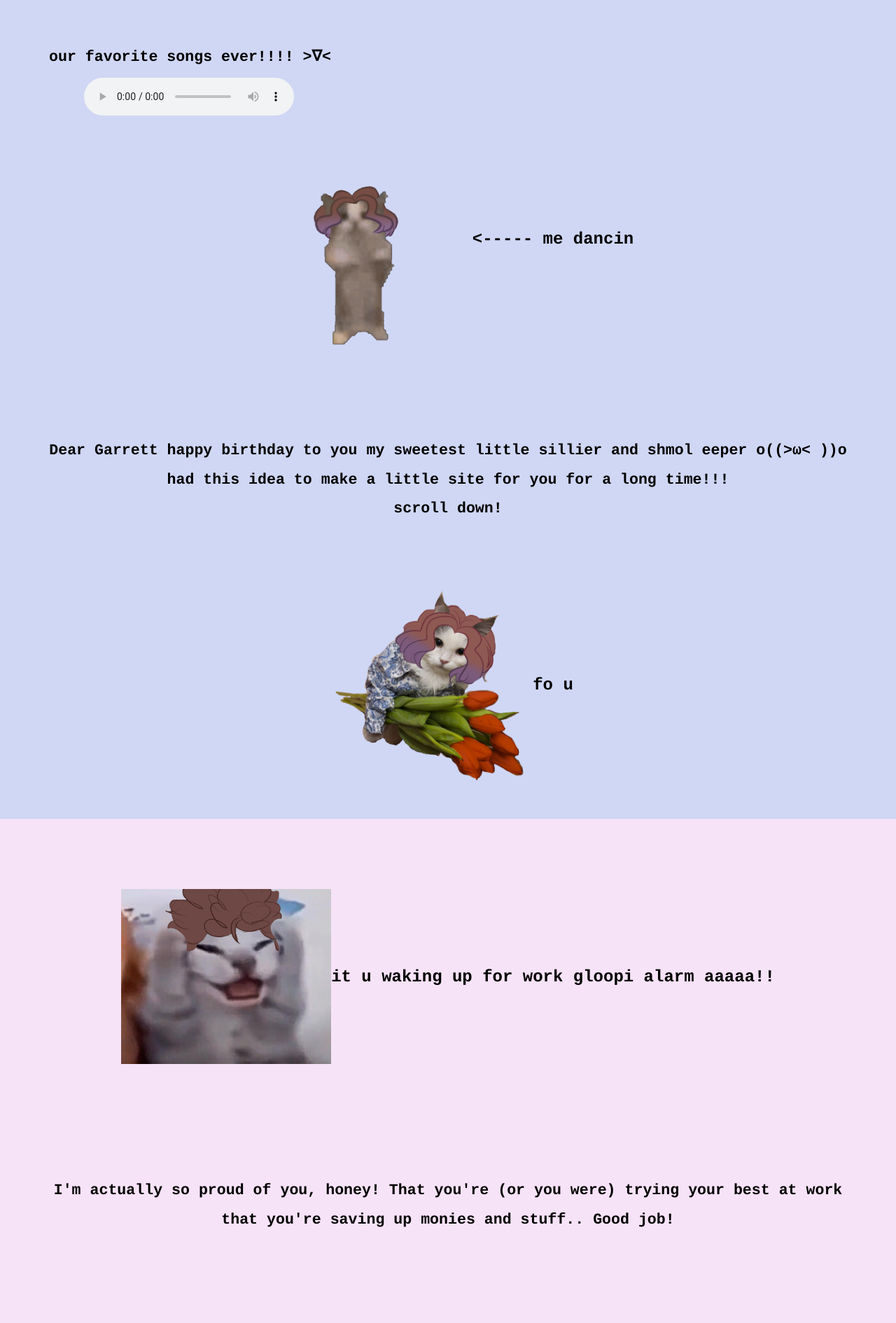
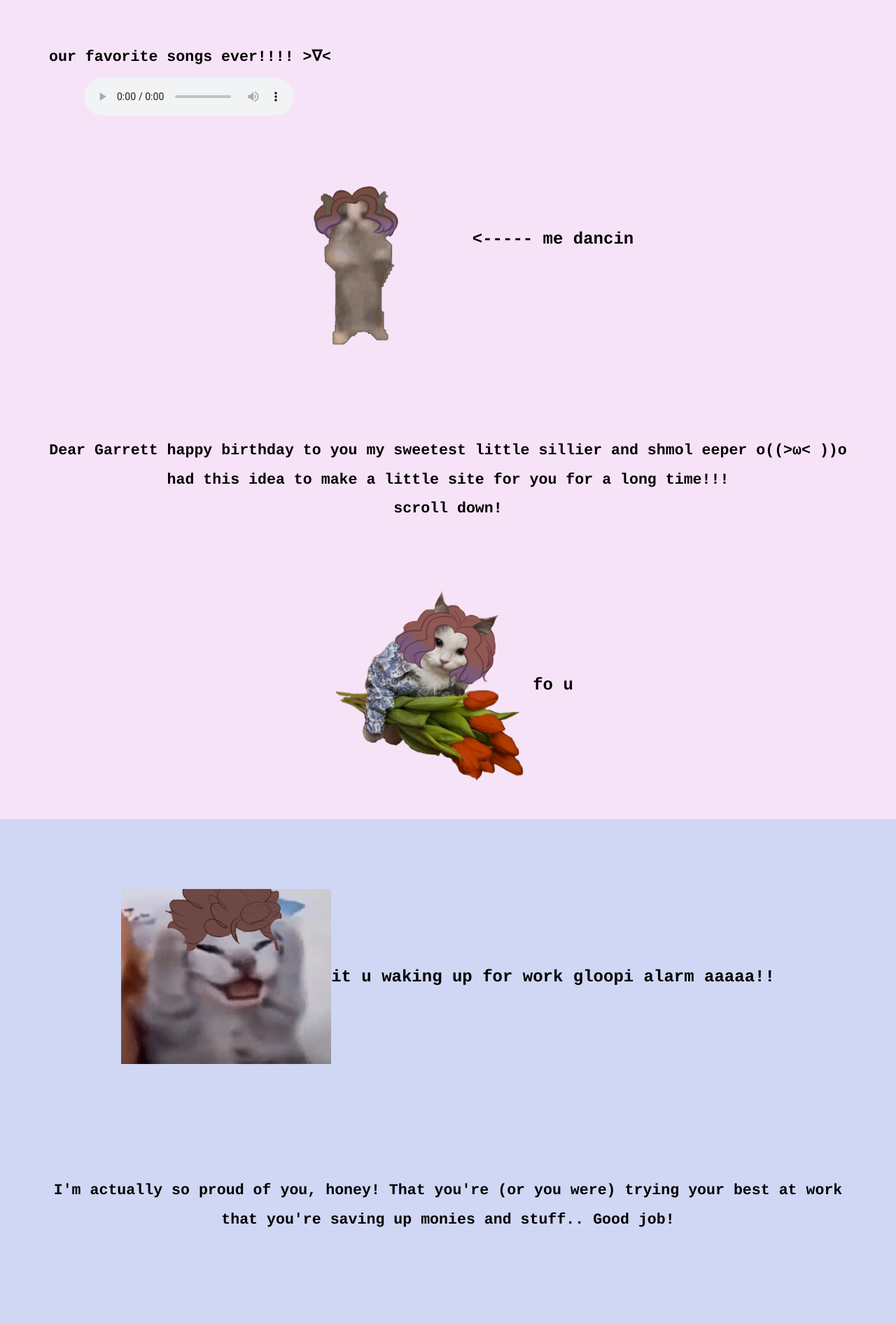
Before and after one commit to bogomoru/bogomoru.happybirthdaygarrett.io, a plain HTML site: page index.html in a window 1280 px wide. Shown: the part 51-1941 px from the top of the page at 70% size. Drawn offline with Linux system fonts and the light colour scheme.

Commit message:
Update style.css 2

```diff
--- a/style.css
+++ b/style.css
@@ -165,8 +165,8 @@ font-size: 5em;
 font-weight: 800;*/
 }
 
-section:nth-child(odd){ background:#d0d7f4;}
-section:nth-child(even){ background:#f7e3f7;}
+section:nth-child(odd){ background:#f7e3f7;}
+section:nth-child(even){ background:#d0d7f4;}
 nav{
 position: fixed;
 top: 0;
```
